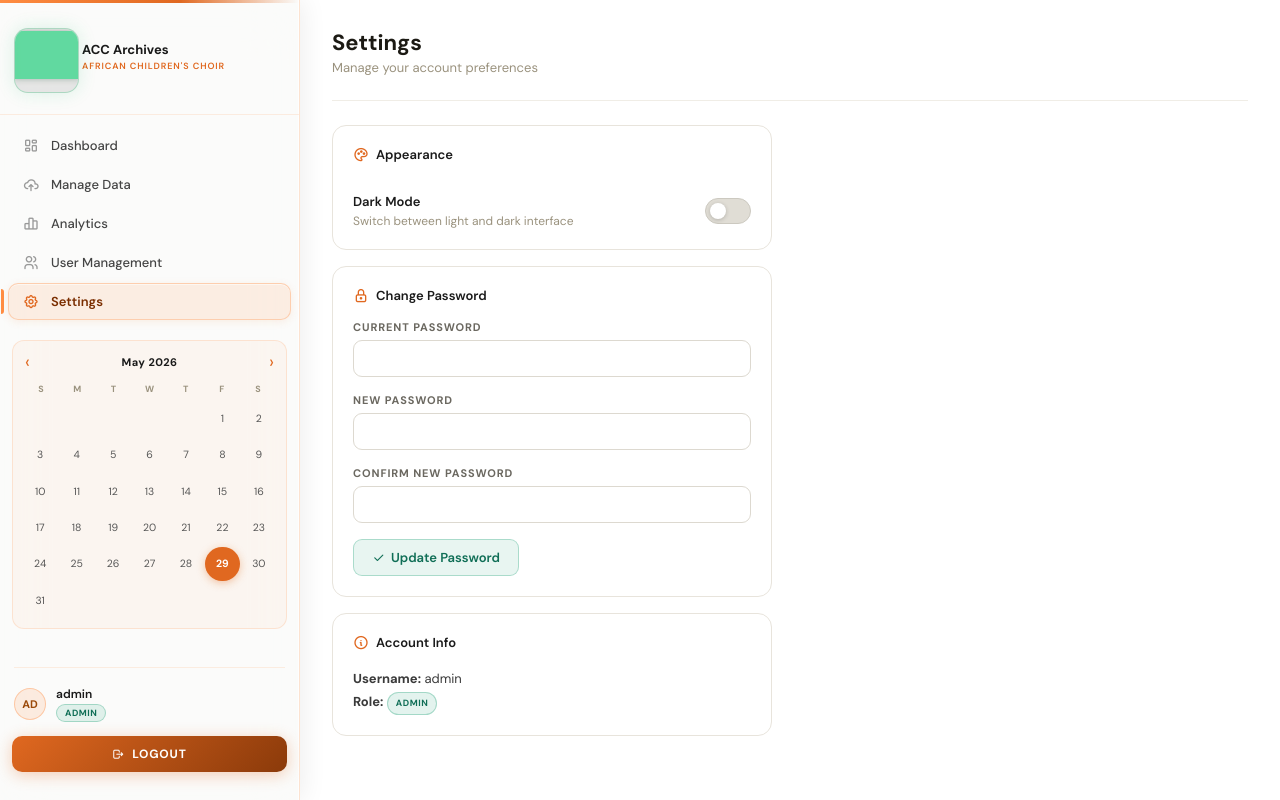
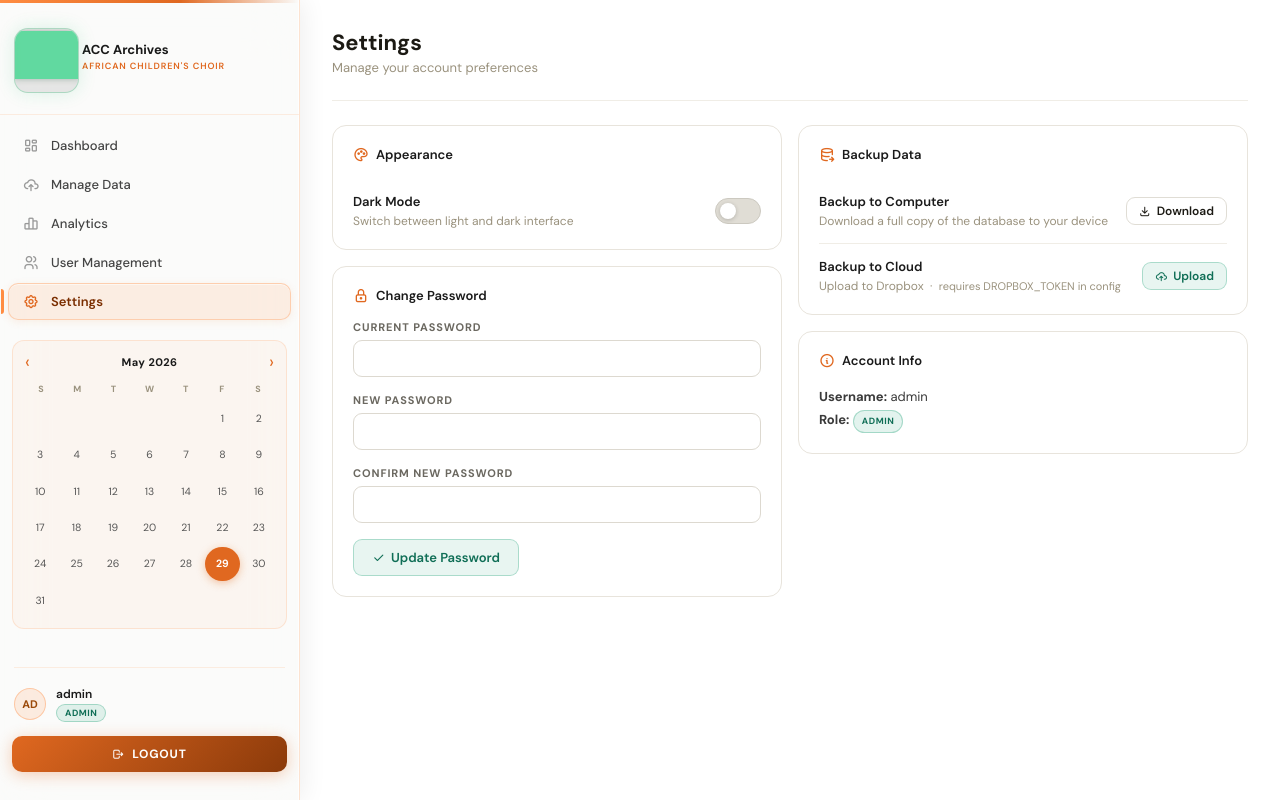
Before and after one commit to jackssih/acc_flask, a Flask app: page /settings in a window 1280 px wide. Run offline with Flask 3, Linux system fonts and the light colour scheme; a user stored in the database is signed in; grey boxes are pictures that could not be loaded.

Commit message:
Update settings.html

```diff
--- a/templates/settings.html
+++ b/templates/settings.html
@@ -7,7 +7,10 @@
 </div>
 <hr class="page-divider">
 
-<div style="max-width:440px; display:flex; flex-direction:column; gap:16px">
+<div style="display:grid; grid-template-columns:1fr 1fr; gap:16px; align-items:start">
+
+  <!-- LEFT COLUMN -->
+  <div style="display:flex; flex-direction:column; gap:16px">
 
     <!-- Appearance -->
     <div class="card">
@@ -46,6 +49,39 @@
       </form>
     </div>
 
+  </div>
+
+  <!-- RIGHT COLUMN -->
+  <div style="display:flex; flex-direction:column; gap:16px">
+
+    <!-- Backup -->
+    <div class="card">
+      <div class="card-title"><i class="ti ti-database-export"></i> Backup Data</div>
+      <div class="settings-row">
+        <div>
+          <div class="settings-label">Backup to Computer</div>
+          <div class="settings-hint">Download a full copy of the database to your device</div>
+        </div>
+        <a href="{{ url_for('settings.backup_local') }}" class="btn btn-primary btn-sm">
+          <i class="ti ti-download"></i> Download
+        </a>
+      </div>
+      <div class="settings-row">
+        <div>
+          <div class="settings-label">Backup to Cloud</div>
+          <div class="settings-hint">
+            Upload to Dropbox &nbsp;·&nbsp;
+            <span style="font-size:11px">requires DROPBOX_TOKEN in config</span>
+          </div>
+        </div>
+        <form method="POST" action="{{ url_for('settings.backup_cloud') }}">
+          <button type="submit" class="btn btn-download btn-sm">
+            <i class="ti ti-cloud-upload"></i> Upload
+          </button>
+        </form>
+      </div>
+    </div>
+
     <!-- Account Info -->
     <div class="card">
       <div class="card-title"><i class="ti ti-info-circle"></i> Account Info</div>
@@ -58,15 +94,14 @@
     </div>
 
   </div>
+
+</div>
 {% endblock %}
 
 {% block scripts %}
 <script>
   const toggle = document.getElementById('darkModeToggle');
-
-  // Reflect whichever theme is already active
   toggle.checked = document.documentElement.getAttribute('data-theme') === 'dark';
-
   toggle.addEventListener('change', () => {
     const theme = toggle.checked ? 'dark' : 'light';
     document.documentElement.setAttribute('data-theme', theme);
```
Lines whose indentation alone changed are shown as unchanged.
